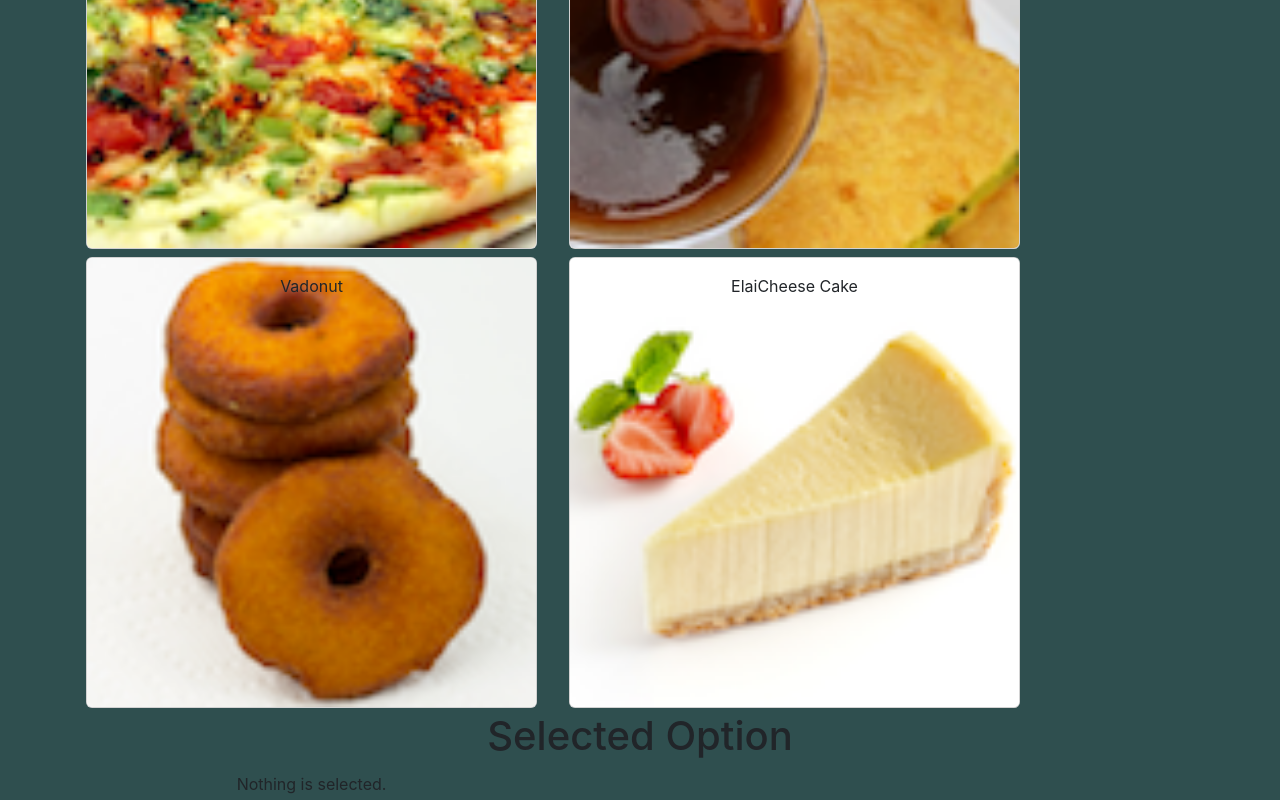
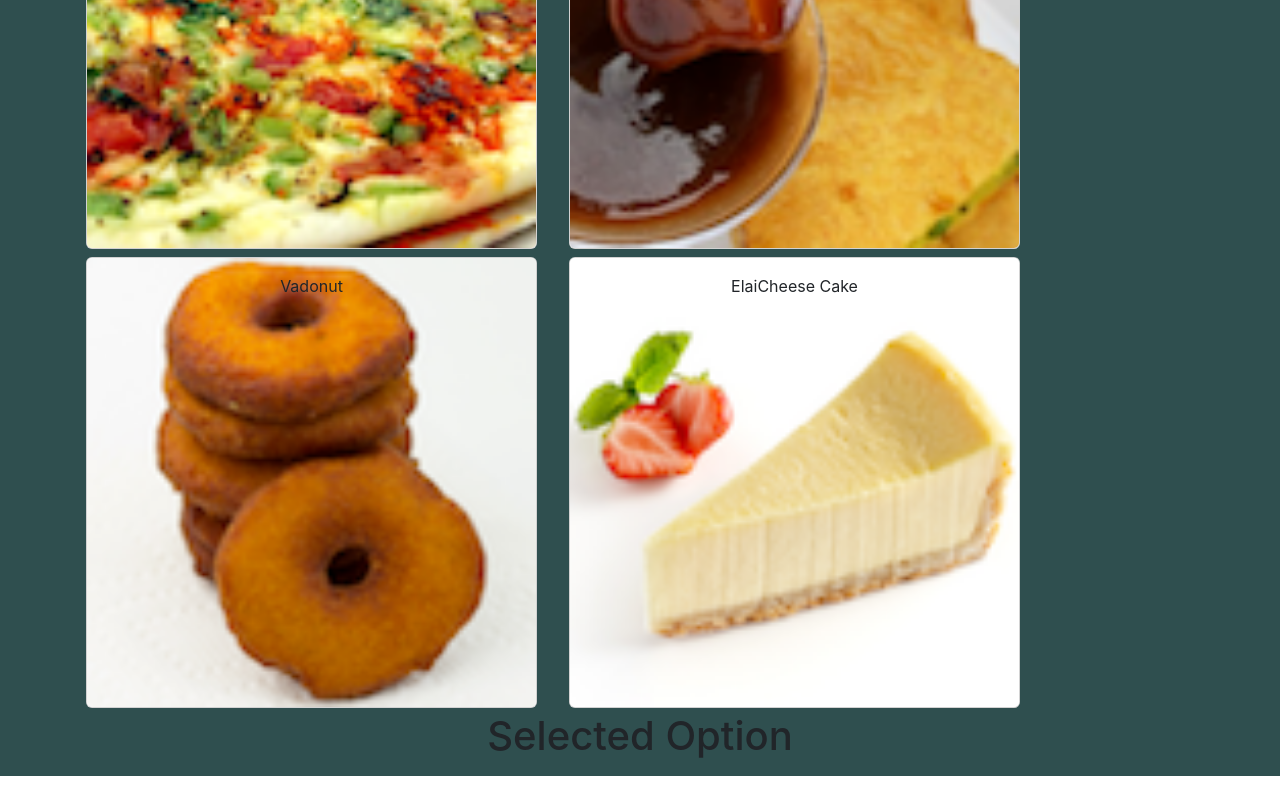
Before and after one commit to kuijunming93/Coursera-WebDev, a React (Create React App) app in the folder coursera-fullstack/reactApp/confusion/: page / in a window 1280 px wide. Shown: the part 252-1052 px from the top of the page. After the commit the page ends 1028 px from the top, so only its background shows below. Built offline with nearby package versions, Linux system fonts and the light colour scheme.

Commit message:
Completed exercise week 2 part 2

```diff
--- a/coursera-fullstack/reactApp/confusion/src/components/DishdetailComponent.js
+++ b/coursera-fullstack/reactApp/confusion/src/components/DishdetailComponent.js
@@ -1,17 +1,9 @@
-import React, {Component} from "react";
+import React from "react";
 import { Card, CardImg, CardImgOverlay, CardText, CardBody, CardTitle } from 'reactstrap';
 
-class Dishdetail extends Component{
-    constructor(props){
-        super(props);
-        this.state = {
-            selectedDish : null
-        }
-    }
-
-    renderDish(dish){
-        if (dish!=null)
-            return(
+function RenderDish({dish}){
+    if (dish!=null){
+        return (
             <Card>
                 <CardImg top src={dish.image} alt={dish.name} />
                 <CardBody>
@@ -22,13 +14,10 @@ class Dishdetail extends Component{
                 </Card>
             </Card>
         );
-        else
-            return (
-                <div>Nothing is selected.</div>
-            );
+    } else return null;
 }
 
-    renderComments(dish){
+function RenderComments({dish}){
     if (dish!=null){
         const comments = dish.comments.map(comment =>{
             return (
@@ -38,29 +27,30 @@ class Dishdetail extends Component{
                 </div>
             );
         });
-            return(
+
+        return (
             <div>
                 <div><h2>Comments</h2></div>
                 {comments}
             </div>
         );
-    }}
+    } else return null;
+}
 
-    render(){
-        return (
+const Dishdetail = (props) =>{
+    return(
         <div className="container">
             <h1>Selected Option</h1>
             <div className="row">
                 <div  className="col-12 col-md-5 m-1">
-                    {this.renderDish(this.props.selectedDish)}
+                    <RenderDish dish={props.selectedDish} />
                 </div>
                 <div  className="col-12 col-md-5 m-1">
-                    {this.renderComments(this.props.selectedDish)}
+                    <RenderComments dish={props.selectedDish}/>
                 </div>
             </div>
         </div>
     );
 }
-}
 
 export default Dishdetail;
--- a/coursera-fullstack/reactApp/confusion/src/components/MenuComponent.js
+++ b/coursera-fullstack/reactApp/confusion/src/components/MenuComponent.js
@@ -1,18 +1,22 @@
-import React, {Component} from "react";
+import React from "react";
 import { Card, CardImg, CardImgOverlay, CardText, CardBody, CardTitle } from 'reactstrap';
 
-class Menu extends Component{
-
-    render(){
-        const menu = this.props.dishes.map(dish => {
-                return (
-                    <div key={dish.id} className="col-12 col-md-5 m-1">
-                        <Card onClick={() => this.props.onClick(dish.id)}>
+function RenderMenuItems({dish, onClick}){
+    return(
+        <Card onClick={() => onClick(dish.id)}>
             <CardImg width="100%" src={dish.image} alt={dish.name} />
             <CardImgOverlay>
                 <CardTitle>{dish.name}</CardTitle>
             </CardImgOverlay>
         </Card>
+    );
+}
+
+const Menu = (props) => {
+    const menu = props.dishes.map(dish => {
+        return (
+            <div key={dish.id} className="col-12 col-md-5 m-1">
+                <RenderMenuItems dish = {dish} onClick={props.onClick}/>
             </div>
         );
     });
@@ -25,6 +29,6 @@ class Menu extends Component{
         </div>
     );
 }
-}
+
 
 export default Menu;
```
Lines whose indentation alone changed are shown as unchanged.
